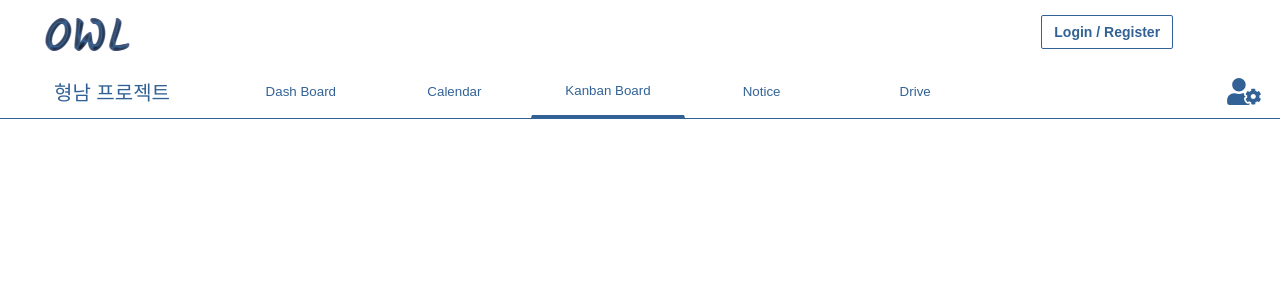
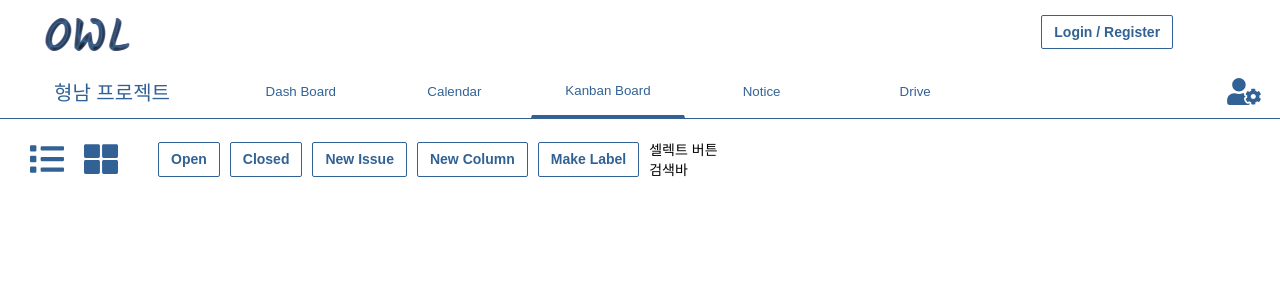
Before and after one commit to hyoungnamoh/react-owl, a Next.js app in the folder front/: page /project/projectList/projectDetail in a window 1280 px wide. Both pictures are taken after a click on the button "Kanban Board". Shown: the top 300 px of the page. Built offline with nearby package versions, Linux system fonts and the light colour scheme.

Commit message:
Add: KanbanBoard.tsx 추가중

```diff
--- /dev/null
+++ b/front/components/KanbanBoard.tsx
@@ -0,0 +1,43 @@
+import React, { useEffect } from 'react';
+import styles from '../styles/KanbanBoard.module.scss';
+import { FaList, FaThLarge } from 'react-icons/fa';
+const KanbanBoard = () => {
+  useEffect(() => {
+
+  });
+  return (
+    <>
+      <div className={styles.header}>
+        <div className={styles.selectViewTypeButtonContainer}>
+          <FaList color={'#326295'} className={styles.selectViewTypeButton} style={{ marginRight: 20 }} />
+          <FaThLarge color={'#326295'} className={styles.selectViewTypeButton} />
+        </div>
+        <div className={styles.headerButton}>
+          Open
+        </div>
+        <div className={styles.headerButton}>
+          Closed
+        </div>
+        <div className={styles.headerButton}>
+          New Issue
+        </div>
+        <div className={styles.headerButton}>
+          New Column
+        </div>
+        <div className={styles.headerButton}>
+          Make Label
+        </div>
+        <div>
+          <div>
+            셀렉트 버튼
+        </div>
+          <div>
+            검색바
+        </div>
+        </div>
+      </div>
+    </>
+  );
+}
+
+export default KanbanBoard;
--- a/front/components/NoticeTable.tsx
+++ b/front/components/NoticeTable.tsx
@@ -83,6 +83,7 @@ const NoticeTable = () => {
   const [currentPage, setCurrentPage] = useState<number>(1);
   const [searchValue, setSearchValue] = useState<string>('');
   const [showEntry, setShowEntry] = useState<string>('10');
+  const [noOderBy, setNoOderBy] = useState<boolean>(false);
   const timerRef = useRef<number>(0);
   useEffect(() => {
     getNoticeList();
@@ -96,6 +97,14 @@ const NoticeTable = () => {
       getSearchResult();
     }, 400);
   }, [searchValue]);
+
+  useEffect(() => {
+    if (noOderBy) {
+      setNoticeList([...noticeList.sort((a, b) => b.id - a.id)]);
+    } else {
+      setNoticeList([...noticeList.sort((a, b) => a.id - b.id)]);
+    }
+  }, [noOderBy]);
 
   const getNoticeList = useCallback((page?: number) => {
     window.scrollTo(0, 0);
@@ -116,7 +125,6 @@ const NoticeTable = () => {
   }, [noticeList, currentPage]);
 
   const getSearchResult = () => {
-    console.log('getSearchResult');
     if (!searchValue) {
       setNoticeList(noticeDummyData);
       return;
@@ -132,9 +140,10 @@ const NoticeTable = () => {
     setShowEntry(e.target.value);
   }, [showEntry]);
 
-  const onClickNoSort = useCallback((e: ChangeEvent<HTMLInputElement>) => {
-    setShowEntry(e.target.value);
-  }, [showEntry]);
+  const onClickNoSort = useCallback(() => {
+    setNoOderBy(!noOderBy);
+  }, [noticeList, noOderBy]);
+
   return (
     <>
       <div className={styles.headerTitle}>
@@ -163,7 +172,7 @@ const NoticeTable = () => {
             <div className={styles.tableCell} style={{ flex: 1 }}>
               NO
               <div style={{ display: 'flex', position: 'relative', left: '30%' }} onClick={onClickNoSort}>
-                <p style={{ marginRight: '-6px', fontSize: 15 }}>↑</p><p style={{ fontSize: 15 }}>↓</p>
+                <p style={{ marginRight: '-7px', fontSize: 15, color: noOderBy ? '#e0ebeb' : '' }}>↑</p><p style={{ fontSize: 15, color: !noOderBy ? '#e0ebeb' : '' }}>↓</p>
               </div>
             </div>
             <div className={styles.tableCell} style={{ flex: 4 }}>
--- a/front/pages/project/projectList/projectDetail.tsx
+++ b/front/pages/project/projectList/projectDetail.tsx
@@ -7,6 +7,7 @@ import { FaUserCog } from 'react-icons/fa';
 import dayjs from 'dayjs';
 import Calendar from '../../../components/Calendar';
 import NoticeTable from '../../../components/NoticeTable';
+import KanbanBoard from '../../../components/KanbanBoard';
 
 const today = new Date();
 const projectDumyData: Project = {
@@ -83,7 +84,11 @@ const projectDetail = () => {
           </div>
         )
       case 'Kanban Board':
-        return null;
+        return (
+          <div style={{ padding: '20px 30px' }}>
+            <KanbanBoard />
+          </div>
+        )
       case 'Notice':
         return (
           <div style={{ padding: '20px 50px' }}>
--- /dev/null
+++ b/front/styles/KanbanBoard.module.scss
@@ -0,0 +1,44 @@
+.header {
+  display: flex;
+  width: 100%;
+  align-items: center;
+}
+
+.selectViewTypeButtonContainer {
+  display: flex;
+  margin-right: 40px;
+}
+
+.headerButton {
+  margin-right: 10px;
+  color: #326295;
+  background-color: #fff;
+  border: 1px double #326295;
+  font-weight: bold;
+  padding: 0.375rem 0.75rem;
+  font-size: 0.875rem;
+  line-height: 1.5;
+  border-radius: 2px;
+  user-select: none;
+  text-align: center;
+  transition: color 0.15s ease-in-out, background-color 0.15s ease-in-out, border-color 0.15s ease-in-out,
+    box-shadow 0.15s ease-in-out, -webkit-box-shadow 0.15s ease-in-out;
+  text-transform: none;
+}
+
+.headerButton:hover {
+  color: #fff;
+  background-color: #326295;
+  cursor: pointer;
+}
+
+.selectViewTypeButton {
+  display: flex;
+  align-items: center;
+  width: 34px;
+  height: 34px;
+}
+
+.selectViewTypeButton :hover {
+  cursor: pointer;
+}
```
